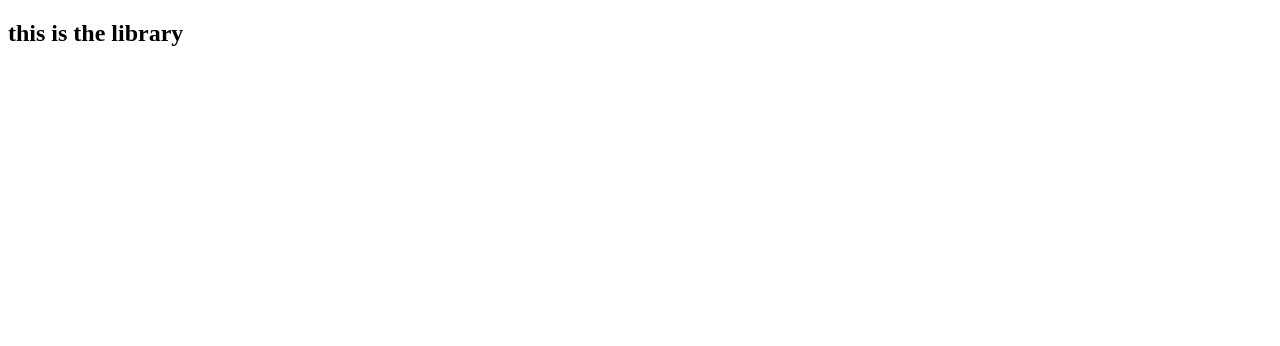
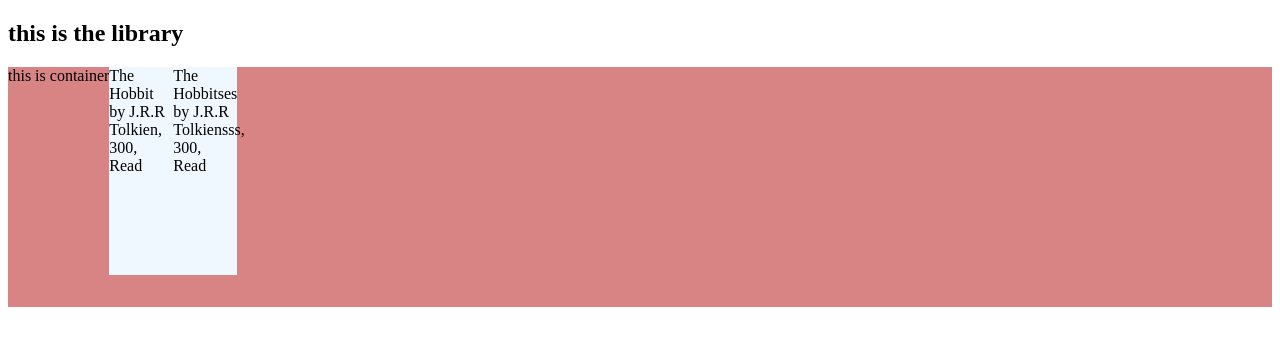
Before and after one commit to goldjared/library, a website: page index.html in a window 1280 px wide. Drawn offline with Linux system fonts and the light colour scheme.

Commit message:
Rework js, use foreach to add books to display.

```diff
--- a/index.html
+++ b/index.html
@@ -10,5 +10,6 @@
   </head>
   <body>
     <h2>this is the library</h2>
+    <div class="container">this is container</div>
   </body>
 </html>
--- a/main.js
+++ b/main.js
@@ -1,18 +1,36 @@
 let myLibrary = [];
 
-function book(title, author, pages, read) {
+
+function Book(title, author, pages, read) {
   this.title = title;
   this.author = author;
   this.pages = pages;
   this.read = read;
-  this.info = function () {
-    return `${this.title}, ${this.author}, ${this.pages}, ${this.read}`;
+  this.info = function() {
+    return `${this.title} by ${this.author}, ${this.pages}, ${this.read}`;
   };
 }
 
-const book1 = new book("The Hobbit", "J.R.R. Tolkien", 300, "Read");
-const book2 = new book("Harry Potter", "J.K. Rowling", 550, "Read");
+const book1 = new Book('The Hobbit', 'J.R.R Tolkien', 300, 'Read');
+const book2 = new Book('The Hobbitses', 'J.R.R Tolkiensss', 300, 'Read');
 
-function addBookToLibrary() {
-  myLibrary.push(book);
+function addBookToLibrary(info) {
+  myLibrary.push(info)
+};
+
+addBookToLibrary(book1);
+addBookToLibrary(book2);
+
+
+function displayBook(array) {
+  const container = document.querySelector('.container');
+  array.forEach(obj => {
+    const bookItem = document.createElement('div');
+    bookItem.textContent = obj.info();
+    container.appendChild(bookItem);
+    console.log(obj.info());
+  });
+
 }
+
+displayBook(myLibrary);
--- a/style.css
+++ b/style.css
@@ -0,0 +1,14 @@
+.container {
+  height: 15rem;
+  width: auto;
+  background-color: rgb(216, 132, 132);
+  display: flex;
+  flex-direction: row;
+  flex-wrap: wrap;
+}
+
+.container>div {
+  height: 13rem;
+  width: 4rem;
+  background-color: aliceblue;
+}
```
